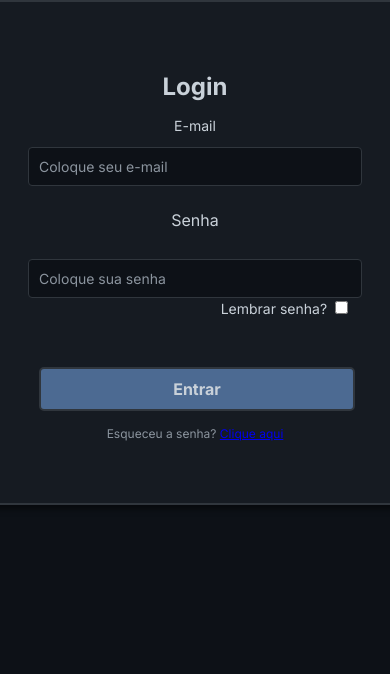
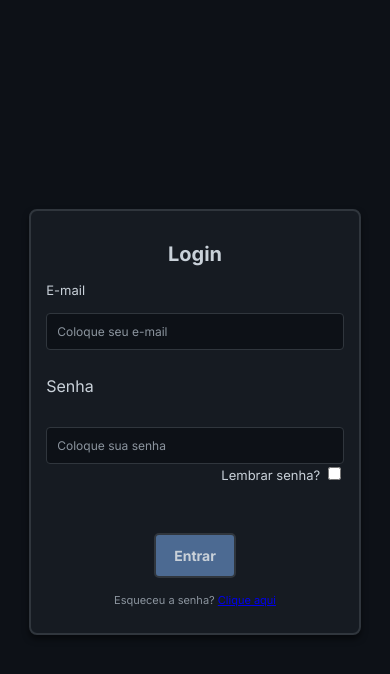
Before and after one commit to andregama774/primeira-pagina-de-login, a plain HTML site: page index.html in a window 390 px wide. Drawn offline with Linux system fonts and the light colour scheme.

Commit message:
Update style.css

```diff
--- a/styles/style.css
+++ b/styles/style.css
@@ -1,18 +1,17 @@
 :root {
-    --fundo-principal: #0D1117; /* Azul escuro quase preto */
-    --fundo-secundario: #161B22; /* Azul mais claro */
-    --texto-principal: #C9D1D9; /* Cinza claro para texto */
-    --texto-secundario: #8B949E; /* Cinza médio */
-    --botao-primario: #4C6A92; /* Verde brilhante para botões */
-    --botao-primario-hover: #7a7a7a; /* Verde mais claro para hover */
-    --borda: #30363D; /* Cinza escuro para bordas */
-    --fonte-principal: 'Inter', sans-serif; /* Fonte principal */
-
-    --cor-de-fundo: var(--fundo-principal); /* Fundo principal da página */
-    --branco-principal: var(--texto-principal); /* Texto principal */
-    --cor-fundo-apresentacao: var(--fundo-secundario); /* Fundo do bloco de apresentação */
-    --botao-azul: var(--botao-primario); /* Botão primário */
-    --botao-azul-efeito: var(--botao-primario-hover); /* Efeito de hover no botão */
+    --fundo-principal: #0D1117;
+    --fundo-secundario: #161B22;
+    --texto-principal: #C9D1D9;
+    --texto-secundario: #8B949E;
+    --botao-primario: #4C6A92;
+    --botao-primario-hover: #7a7a7a;
+    --borda: #30363D;
+    --fonte-principal: 'Inter', sans-serif;
+    --cor-de-fundo: var(--fundo-principal);
+    --branco-principal: var(--texto-principal);
+    --cor-fundo-apresentacao: var(--fundo-secundario);
+    --botao-azul: var(--botao-primario);
+    --botao-azul-efeito: var(--botao-primario-hover);
 }
 
 body {
@@ -29,7 +28,7 @@ body {
 }
 
 .apresentacao {
-    padding: 100px;
+    padding: 20px;
     background-color: var(--cor-fundo-apresentacao);
     border: 2px solid var(--borda);
     border-radius: 8px;
@@ -37,6 +36,7 @@ body {
     text-align: center;
     width: 90%;
     max-width: 400px;
+    box-sizing: border-box;
 }
 
 .apresentacao__titulo {
@@ -49,32 +49,33 @@ body {
 
 .conteudo {
     display: flex;
-    flex-direction: column; /* Coloca os elementos verticalmente */
-    align-items: flex-start; /* Alinha os elementos à esquerda */
-    gap: 10px; /* Espaçamento entre os elementos */
-    width: 100%; /* Faz o conteúdo ocupar toda a largura do bloco */
+    flex-direction: column;
+    align-items: flex-start;
+    gap: 10px;
+    width: 100%;
 }
 
 .conteudo_texto {
-    margin: 0; /* Remove margens extras */
-    font-size: 14px; /* Define um tamanho de fonte apropriado */
-    color: var(--texto-principal); /* Aplica a cor do texto principal */
-    font-weight: 500; /* Dá ênfase moderada ao texto */
-    text-align: left; /* Garante alinhamento à esquerda */
-    display: block; /* Garante que o texto fique acima do campo */
+    margin: 0;
+    font-size: 14px;
+    color: var(--texto-principal);
+    font-weight: 500;
+    text-align: left;
+    display: block;
 }
 
 .conteudo input[type="email"],
 .conteudo input[type="password"] {
-    width: 100%; /* Faz os campos ocuparem toda a largura disponível */
-    padding: 10px;
+    width: 100%;
+    padding: 12px; /* Aumentamos o padding para garantir que o texto não fique colado nas bordas */
     background-color: var(--fundo-principal);
     color: var(--texto-principal);
     border: 1px solid var(--borda);
     border-radius: 4px;
     font-family: var(--fonte-principal);
     font-size: 14px;
-    margin-top: 5px; /* Espaço entre o rótulo e o campo */
+    margin-top: 5px;
+    box-sizing: border-box; /* Inclui o padding no cálculo da largura */
 }
 
 .conteudo input[type="email"]::placeholder,
@@ -97,8 +98,8 @@ body {
     background-color: var(--botao-azul);
     color: var(--texto-principal);
     border-radius: 5px;
-    padding: 10px 20px;
-    text-decoration: none; /* Garante que o botão em si não tenha sublinha */
+    padding: 12px 20px; /* Ajusta o padding para maior espaçamento */
+    text-decoration: none;
     font-size: 16px;
     font-weight: 700;
     transition: background-color 0.3s ease;
@@ -108,8 +109,8 @@ body {
 }
 
 .botao a {
-    text-decoration: none; /* Remove a sublinha do link */
-    color: var(--texto-principal); /* Define a cor do texto dentro do link */
+    text-decoration: none;
+    color: var(--texto-principal);
 }
 
 .botao:hover {
@@ -123,77 +124,72 @@ body {
     margin-top: 15px;
 }
 
-/* Media Query para telas pequenas (celulares) */
-/* Estilos gerais */
-body {
-    background-color: var(--cor-de-fundo);
-    color: var(--branco-principal);
-    font-family: var(--fonte-principal);
-    font-size: 16px;
-    font-weight: 400;
-    display: flex;
-    justify-content: center;
-    align-items: center;
-    height: 100vh;
-    margin: 0;
-}
-
-.apresentacao {
-    padding: 100px;
-    background-color: var(--cor-fundo-apresentacao);
-    border: 2px solid var(--borda);
-    border-radius: 8px;
-    box-shadow: 0 4px 6px rgba(0, 0, 0, 0.5);
-    text-align: center;
-    width: 80%; /* Tamanho reduzido para telas grandes */
-    max-width: 500px; /* Tamanho máximo maior para telas maiores */
-}
-
-/* Media Query para telas pequenas (celulares) */
-@media (max-width: 600px) {
-    body {
-        flex-direction: column;
-        justify-content: flex-start;
+/* Media Queries para telas menores */
+@media (max-width: 768px) {
+    .apresentacao {
+        width: 85%; /* Reduz a largura da apresentação */
+        padding: 15px;
     }
 
-    .apresentacao {
-        padding: 15px; /* Menos espaçamento em telas pequenas */
-        width: 90%;
-        max-width: 350px; /* Reduz ainda mais o tamanho máximo da apresentação */
+    .apresentacao__titulo {
+        font-size: 20px; /* Ajusta o tamanho do título */
     }
 
-    .conteudo {
-        align-items: center; /* Centraliza os itens no celular */
-        gap: 8px;
+    .conteudo_texto {
+        font-size: 13px; /* Ajusta o tamanho do texto */
+    }
+
+    .conteudo input[type="email"],
+    .conteudo input[type="password"] {
+        font-size: 12px;
+        padding: 10px; /* Ajusta o padding dos inputs */
     }
 
     .botao {
-        width: 100%; /* O botão ocupa toda a largura da tela */
-        padding: 10px 0; /* Ajusta o padding do botão */
+        font-size: 14px; /* Ajusta o tamanho do botão */
+        padding: 12px 18px; /* Ajusta o padding do botão */
+    }
+
+    .lembra_senha {
+        font-size: 11px; /* Ajusta o tamanho da legenda de lembrar senha */
+    }
+
+    .esqueceu_senha {
+        font-size: 11px; /* Ajusta o tamanho da legenda de esqueceu senha */
+    }
+}
+
+/* Para telas menores que 375px, ajusta ainda mais */
+@media (max-width: 375px) {
+    .apresentacao {
+        width: 80%;
+        padding: 10px;
+    }
+
+    .apresentacao__titulo {
+        font-size: 18px;
     }
 
     .conteudo_texto {
-        font-size: 14px; /* Ajusta o tamanho da fonte */
+        font-size: 12px;
     }
-}
 
-/* Media Query para tablets */
-@media (max-width: 1024px) {
-    .apresentacao {
-        width: 80%;
-        padding: 50px;
-        max-width: 400px; /* Tamanho máximo menor para tablets */
+    .conteudo input[type="email"],
+    .conteudo input[type="password"] {
+        font-size: 11px;
+        padding: 8px; /* Menos padding para telas pequenas */
     }
 
     .botao {
-        width: 100%; /* O botão ocupa toda a largura da tela */
+        font-size: 12px;
+        padding: 8px 16px;
+    }
+
+    .lembra_senha {
+        font-size: 10px;
+    }
+
+    .esqueceu_senha {
+        font-size: 10px;
     }
 }
-
-/* Media Query para telas maiores (desktop) */
-@media (min-width: 1025px) {
-    .apresentacao {
-        width: 40%; /* Reduz o tamanho da apresentação em telas grandes */
-        padding: 80px;
-    }
-}
```
